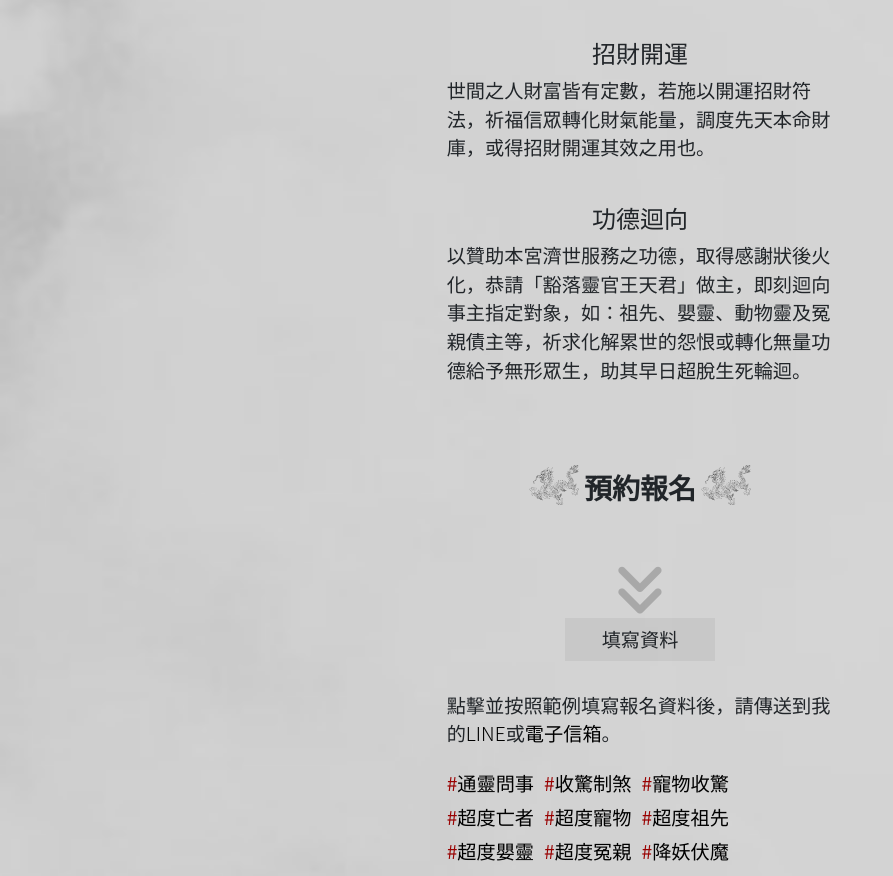
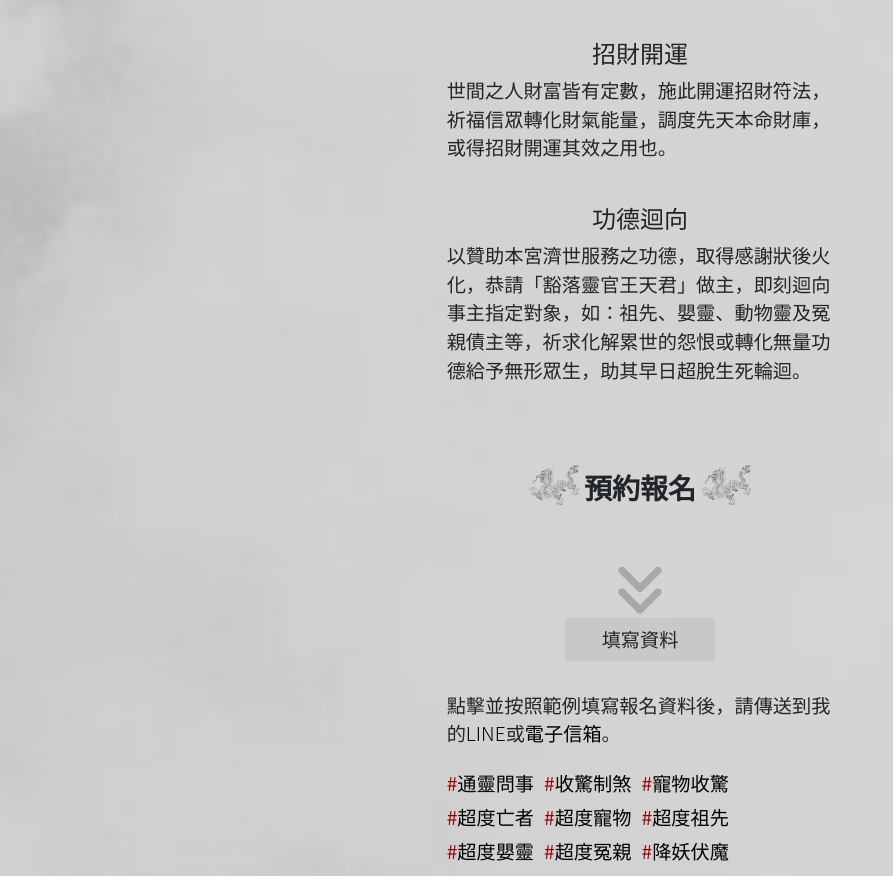
Before and after one commit to wujihlk/wujihlk.github.io, a plain HTML site: page index.html in a window 1280 px wide. Shown: the part 2306-3182 px from the top of the page, without its empty margins (0-893 px from the left). Drawn offline with nearby package versions, Linux system fonts and the light colour scheme.

Commit message:
Add files via upload

```diff
--- a/index.html
+++ b/index.html
@@ -135,7 +135,7 @@
         <div data-aos="flip-left" class="margin-top-fix-2 margin-bottom-fix-1">
           <h5 class="d-inline-block margin-top-fix-1 phychic-item">招財開運</h5>
           <p class="col-sm-6 offset-sm-3 col-md-10 offset-md-1 col-lg-4 offset-lg-4 text-left">
-            世間之人財富皆有定數，若施以開運招財符法，祈福信眾轉化財氣能量，調度先天本命財庫，或得招財開運其效之用也。
+            世間之人財富皆有定數，施此開運招財符法，祈福信眾轉化財氣能量，調度先天本命財庫，或得招財開運其效之用也。
           </p>
         </div>
         <!-- 招財開運 結束 -->
```
